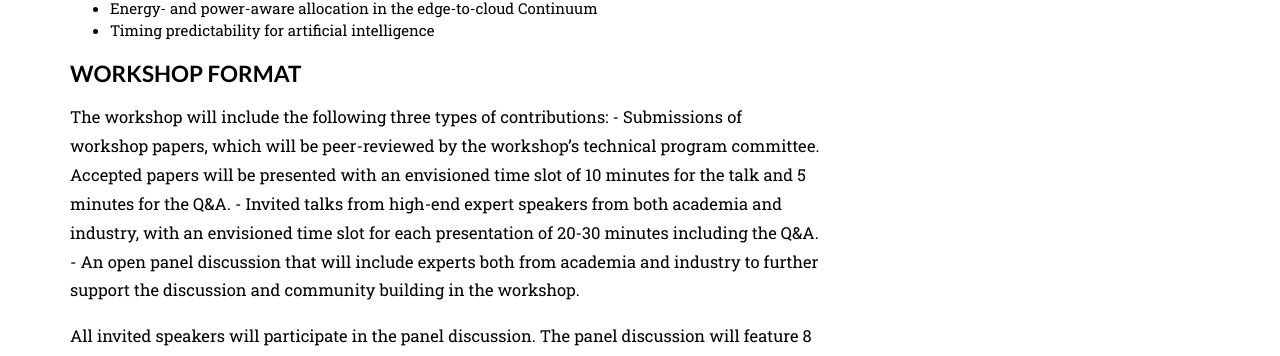
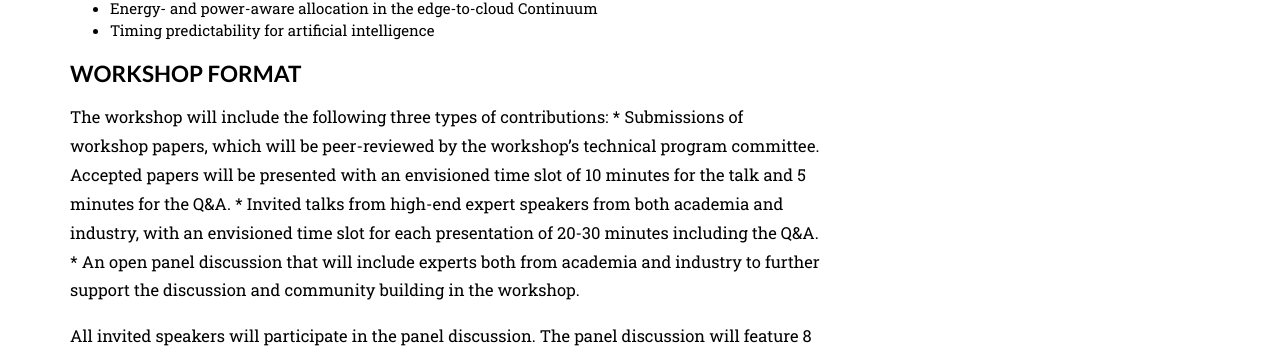
Before and after one commit to rage2022/rage2022.github.io, a Jekyll site: the page built from index.markdown, in a window 1280 px wide and 900 px high, scrolled down 2310 px. Shown: the part 219-575 px from the top of the window. Built offline with Jekyll 4.4.1, drawn with Linux system fonts in a browser that asks for light colours; some web fonts are replaced.

```diff
--- a/index.markdown
+++ b/index.markdown
@@ -32,9 +32,9 @@ In this workshop, we solicit the submission of work-in-progress papers. Workshop
 
 ## Workshop format
 The workshop will include the following three types of contributions:
-    - Submissions of workshop papers, which will be peer-reviewed by the workshop’s technical program committee. Accepted papers will be presented with an envisioned time slot of 10 minutes for the talk and 5 minutes for the Q&A.
-    - Invited talks from high-end expert speakers from both academia and industry, with an envisioned time slot for each presentation of 20-30 minutes including the Q&A.
-    - An open panel discussion that will include experts both from academia and industry to further support the discussion and community building in the workshop.
+    \* Submissions of workshop papers, which will be peer-reviewed by the workshop’s technical program committee. Accepted papers will be presented with an envisioned time slot of 10 minutes for the talk and 5 minutes for the Q&A.
+    \* Invited talks from high-end expert speakers from both academia and industry, with an envisioned time slot for each presentation of 20-30 minutes including the Q&A.
+    \* An open panel discussion that will include experts both from academia and industry to further support the discussion and community building in the workshop.
 
 All invited speakers will participate in the panel discussion. The panel discussion will feature 8 invited panelists and it will be coordinated by the co-chairs of this workshop.
 
```
